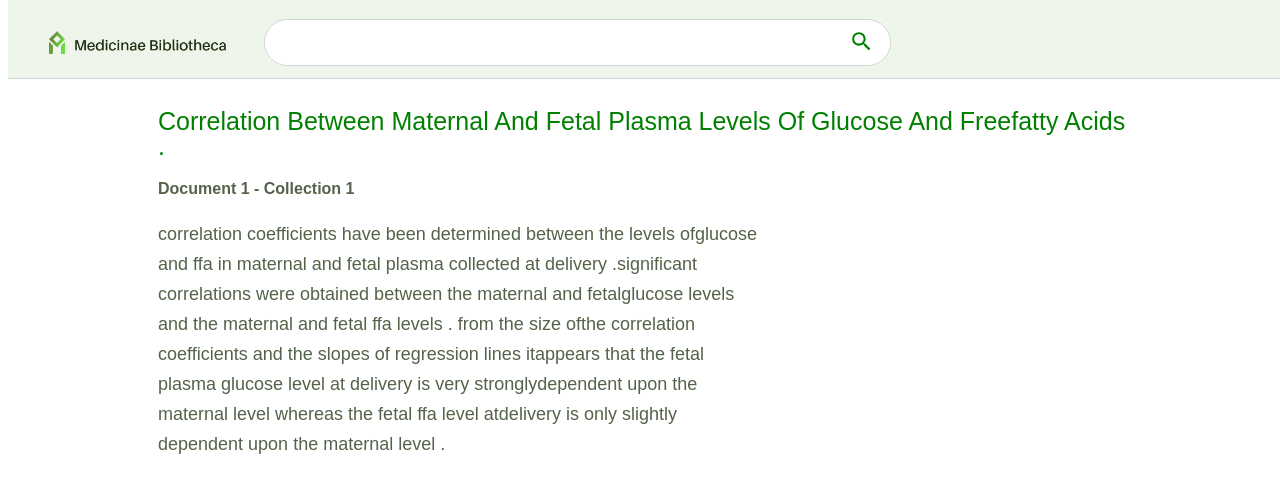
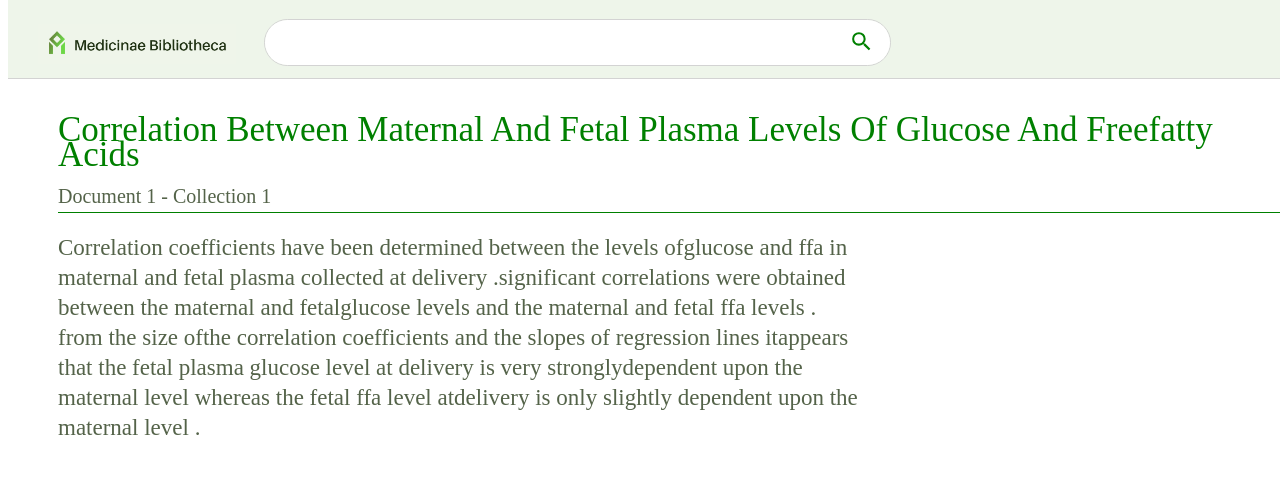
Before and after one commit to Hanifahreza/medbib, a Django app: page /doc/1/ in a window 1280 px wide. Shown: the top 493 px of the page. Run offline with Django 4.2, Linux system fonts and the light colour scheme.

Commit message:
modify fonts and layouts in doc.css

```diff
--- a/main/static/main/css/doc.css
+++ b/main/static/main/css/doc.css
@@ -4,9 +4,11 @@
 } */
 
 #file-view {
-  font-family: Arial, sans-serif;
-  margin: 80px 150px 0px 150px;
-  position:absolute
+  font-family: 'Times New Roman', Times, serif, sans-serif;
+  position:absolute;
+  text-align: left;
+  margin-top: 80px;
+  margin-left: 50px;
 }
 
 #file-view h2 {
@@ -14,13 +16,24 @@
   line-height: 25px;
   font-weight: normal;
   color: green;
+  font-size: 35px;
+  margin-bottom: -10px;
+}
+
+#file-view h4 {
+  font-size: 25px;
+  line-height: 25px;
+  font-weight: normal;
+  font-size: 20px;
+  margin-bottom: -5px;
+  width: 800px;
 }
 
 #file-view p {
-  width: 600px;
-  font-size: 18px;
+  width: 800px;
+  font-size: 23px;
   line-height: 30px;
-  margin-top: 0px;
+  margin-top: 20px;
   color: #546349;
 }
 
--- a/main/templates/doc.html
+++ b/main/templates/doc.html
@@ -32,6 +32,7 @@
   <div id="file-view">
     <h2>{{ title }}</h2>
     <h4 id="docpath">{{ path }}</h4>
+    <hr size="1px" width="" color=green>
     <p>{{ content }}</p>
   </div>
 </body>
--- a/main/views.py
+++ b/main/views.py
@@ -36,8 +36,8 @@ def search(request):
     return render(request, "results.html", context=context)
 
 
-def paginate(objects, page_number, doc_per_page=10):
-    paginator = Paginator(objects, doc_per_page)
+def paginate(docs, page_number, doc_per_page=10):
+    paginator = Paginator(docs, doc_per_page)
 
     try:
         page = paginator.page(page_number)
@@ -93,6 +93,9 @@ def get_title_content(file, col_id, doc_id):
     if content == '':
         content = title
         title = f'Document {doc_id[:-4]} - Collection {col_id}'
+    content = content.capitalize()
+    if title[-1] == '.':
+        title = title[:-1]
     return title, content
 
 def trim_title(title):
```
